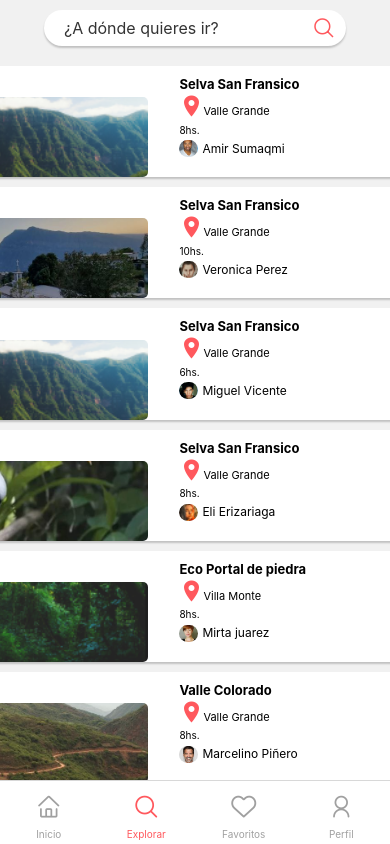
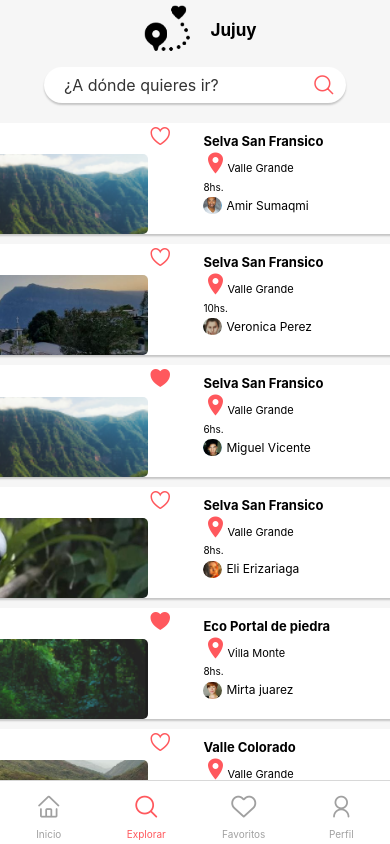
Before and after one commit to NozomiProjects/pilis-mod6-mobile-QhapaqTour, a React Native app: screen /Explore in a window 390 px wide. Built offline with nearby package versions, Linux system fonts and the light colour scheme.

Commit message:
agregue el titulo

```diff
--- a/package.json
+++ b/package.json
@@ -9,11 +9,12 @@
     "web": "expo start --web"
   },
   "dependencies": {
-    "@expo/webpack-config": "19.0.0",
+    "@expo/webpack-config": "^0.12.52",
     "@react-navigation/bottom-tabs": "6.5.8",
     "@react-navigation/native": "6.1.7",
     "@react-navigation/native-stack": "6.9.13",
-    "expo": "~49.0.7",
+    "expo": "^44.0.6",
+    "expo-font": "~11.4.0",
     "expo-status-bar": "~1.6.0",
     "react": "18.2.0",
     "react-dom": "18.2.0",
--- a/src/api/data.js
+++ b/src/api/data.js
@@ -7,7 +7,7 @@ export const data =[
         Tiempo: '8',
         Guia: 'Amir Sumaqmi',
         Precio: '20.000',
-        Favorito: 'false',
+        Favorito: false,
         Calificacion: 5.0,
         Images: require('../../assets/8.png'),
         ImgGuia: require('../../assets/amir.png')
@@ -20,7 +20,7 @@ export const data =[
         Tiempo: '10',
         Guia: 'Veronica Perez',
         Precio: '23.000',
-        Favorito: 'false',
+        Favorito: false,
         Calificacion: 5.0,
         Images: require('../../assets/6.png'),
         ImgGuia: require('../../assets/veronica.png')
@@ -34,7 +34,7 @@ export const data =[
         Tiempo: '6',
         Guia: 'Miguel Vicente',
         Precio: '10.000',
-        Favorito: 'true',
+        Favorito: true,
         Calificacion: 3.9,
         Images:require('../../assets/8.png'),
         ImgGuia: require('../../assets/miguel.png')
@@ -47,7 +47,7 @@ export const data =[
         Tiempo: '8',
         Guia: 'Eli Erizariaga',
         Precio: '12.000',
-        Favorito: 'false',
+        Favorito: false,
         Calificacion: 4.8,
         Images:require('../../assets/5.png'),
         ImgGuia: require('../../assets/eli.png')
@@ -60,7 +60,7 @@ export const data =[
         Tiempo: '8',
         Guia: 'Mirta juarez',
         Precio: '12.000',
-        Favorito: 'true',
+        Favorito: true,
         Calificacion: 4.8,
         Images: require('../../assets/9.png'),
         ImgGuia: require('../../assets/juarez.png')
@@ -73,7 +73,7 @@ export const data =[
         Tiempo: '8',
         Guia: 'Marcelino Piñero',
         Precio: '18.000',
-        Favorito: 'false',
+        Favorito: false,
         Calificacion: 4.9,
         Images: require('../../assets/3.png'),
         ImgGuia: require('../../assets/marcelino.png')
@@ -86,7 +86,7 @@ export const data =[
         Tiempo: '9',
         Guia: 'Miguel Vicente',
         Precio: '15.000',
-        Favorito: 'true',
+        Favorito: true,
         Calificacion: 3.8,
         Images:require('../../assets/4.png'),
         ImgGuia: require('../../assets/miguel.png')
--- a/src/screens/Explore/ExploreScreen.jsx
+++ b/src/screens/Explore/ExploreScreen.jsx
@@ -1,56 +1,95 @@
-import React,{useState} from 'react';
+import React, { useState } from 'react';
 import { Text, SafeAreaView, FlatList, Pressable, View, Image } from 'react-native';
 import { styles } from './ExploreScreen.styles.js';
 import { data } from './../../api/data.js';
 import { Entypo } from '@expo/vector-icons';
 import { Ionicons } from '@expo/vector-icons';
-import { COLORS } from '../../utils/theme';
-import { SearchBar } from './../../components/search-bar/SearchBar.jsx';//busca
+import { COLORS } from './../../utils/theme';
+import { SearchBar } from './../../components/search-bar/SearchBar.jsx'; // busca
 import { SafeAreaInsetsContext } from 'react-native-safe-area-context';
 
-export const ExploreScreen = ({navigation}) => {
+export const ExploreScreen = ({ navigation }) => {
   //--Inicio codigo de busqueda
   //1 -aqui busca el usuario principalmente ada
-  const [searchQuery, setSearchQuery] = useState('')
+  const [searchQuery, setSearchQuery] = useState('');
   //4-aqui se setea lo del archivo SearchBar
   const handleSearch = (query) => {
-    setSearchQuery(query)
+    setSearchQuery(query);
+  };
+  //2- a medida que vaya escribiendo el usuario se va a filtrar la ubicación por título
+  const filteredLocations = data.filter((location) =>
+    location.Lugar.toLowerCase().includes(searchQuery.toLowerCase())
+  );
+  //--fin codigo de búsqueda
+    //codigo de icono de corazonconst [isLiked, setIsLiked] = useState(item.Favorito);
+    const toggleLike = () => {
+      // Cambia el estado del elemento actual
+      setIsLiked(!isLiked);
+      // Actualiza el estado Favorito del elemento en tus datos
+      const updatedData = data.map((dataItem) => {
+        if (dataItem.id === item.id) {
+          return { ...dataItem, Favorito: !isLiked };
         }
-  //2- a medida que valla escribiendo el usuario se va a filtrar la ubicacion por titulo
-  const filteredLocations = data.filter(location => (
-    location.Lugar.toLowerCase().includes(searchQuery.toLowerCase())
-  ))
-  //--fin codigo de busqueda
+        return dataItem;
+      });
+    };
+
 
   const Location = ({ item }) => (
     <Pressable>
-    <View style={styles.itemContainer} >
+      <View style={styles.itemContainer}>
         <Image source={item.Images} style={styles.itemImage} />
+        <Pressable  onPress={() => toggleLike(item)} style={styles.heartIconContainer}>
+          {item.Favorito ? (
+            <Ionicons
+              name="heart-sharp"
+              size={24}
+              color={COLORS.primary}
+              style={styles.heartIcon}
+            />
+          ) : (
+            <Ionicons
+              name="heart-outline"
+              size={24}
+              color={COLORS.primary}
+              style={styles.heartIcon}
+            />
+          )}
+        </Pressable>
         <View style={styles.itemTextContainer}>
           <Text style={styles.itemLugar}>{item.Lugar}</Text>
-        <Text style={styles.itemLocalidad}><Ionicons name="md-location-sharp" size={24} color={COLORS.primary} />{item.Localidad}</Text>
+          <Text style={styles.itemLocalidad}>
+            <Ionicons name="md-location-sharp" size={24} color={COLORS.primary} />
+            {item.Localidad}
+          </Text>
           <View style={styles.itemRowContainer}>
-          <Text style={ styles.itemTiempo}>{item.Tiempo}hs.</Text>
-          <Text style={styles.itemPrecio }>{item.Precio} ARS</Text>
+            <Text style={styles.itemTiempo}>{item.Tiempo}hs.</Text>
+            <Text style={styles.itemPrecio}>{item.Precio} ARS</Text>
           </View>
           <View style={styles.itemRowContain}>
             <Image source={item.ImgGuia} style={styles.itemImgGuia} />
             <Text style={styles.itemGuia}>{item.Guia}</Text>
           </View>
-        <Text style={styles.itemCalificacion}>{item.Calificacion}<Entypo name="star" size={14} color="black" /></Text>
+          <Text style={styles.itemCalificacion}>
+            {item.Calificacion}
+            <Entypo name="star" size={14} color="black" />
+          </Text>
         </View>
       </View>
     </Pressable>
   );
 
-
   return (
     <SafeAreaView style={styles.container}>
+      <View style={styles.itemRowContainer}>
+        <Image source={require('./../../../assets/love.png')} style={styles.itemImgTitulo} />
+        <Text style={styles.itemTitulo}>Jujuy</Text>
+      </View>
       <SearchBar handleSearch={handleSearch} searchQuery={searchQuery} />
       <FlatList
         data={filteredLocations}
         renderItem={Location}
-        keyExtractor={item => item.id}
+        keyExtractor={(item) => item.id}
         style={styles.itemList}
       />
     </SafeAreaView>
--- a/src/screens/Explore/ExploreScreen.styles.js
+++ b/src/screens/Explore/ExploreScreen.styles.js
@@ -4,7 +4,7 @@ import { COLORS } from '../../utils/theme';
 export const styles = StyleSheet.create({
   container: {
     flex: 1,
-    backgroundColor: '#F1F1F1',
+    backgroundColor: '#F6F6F6',
     alignItems: 'center',
     justifyContent: 'center',
   },
@@ -34,6 +34,16 @@ export const styles = StyleSheet.create({
     flexDirection: 'row', // Alinea los elementos en fila
 
     alignItems: 'center',
+  },
+  itemTitulo:{
+    fontSize:17,
+    fontWeight:'bold'
+  },
+  itemImgTitulo:{
+    width: 73,
+    height: 55,
+    borderRadius: 20,
+    marginRight:4,
   },
   itemList: {
     padding: 10,
@@ -100,4 +110,14 @@ export const styles = StyleSheet.create({
     borderRadius: 20,
     marginRight:4,
   },
+
+  heartIcon: {
+    position: 'absolute',
+    backgroundColor: COLORS.white,
+    top: 5, // Ajusta la posición vertical del ícono del corazón
+    right: 5, // Ajusta la posición horizontal del ícono del corazón
+  },
+  heartIcon: {
+    // Estilos adicionales para el ícono del corazón si es necesario
+  },
 });
```
Also changed, not shown: assets/love.png, 1 other file (tests, documents, lock files or other folders). Lines whose indentation alone changed are shown as unchanged.
